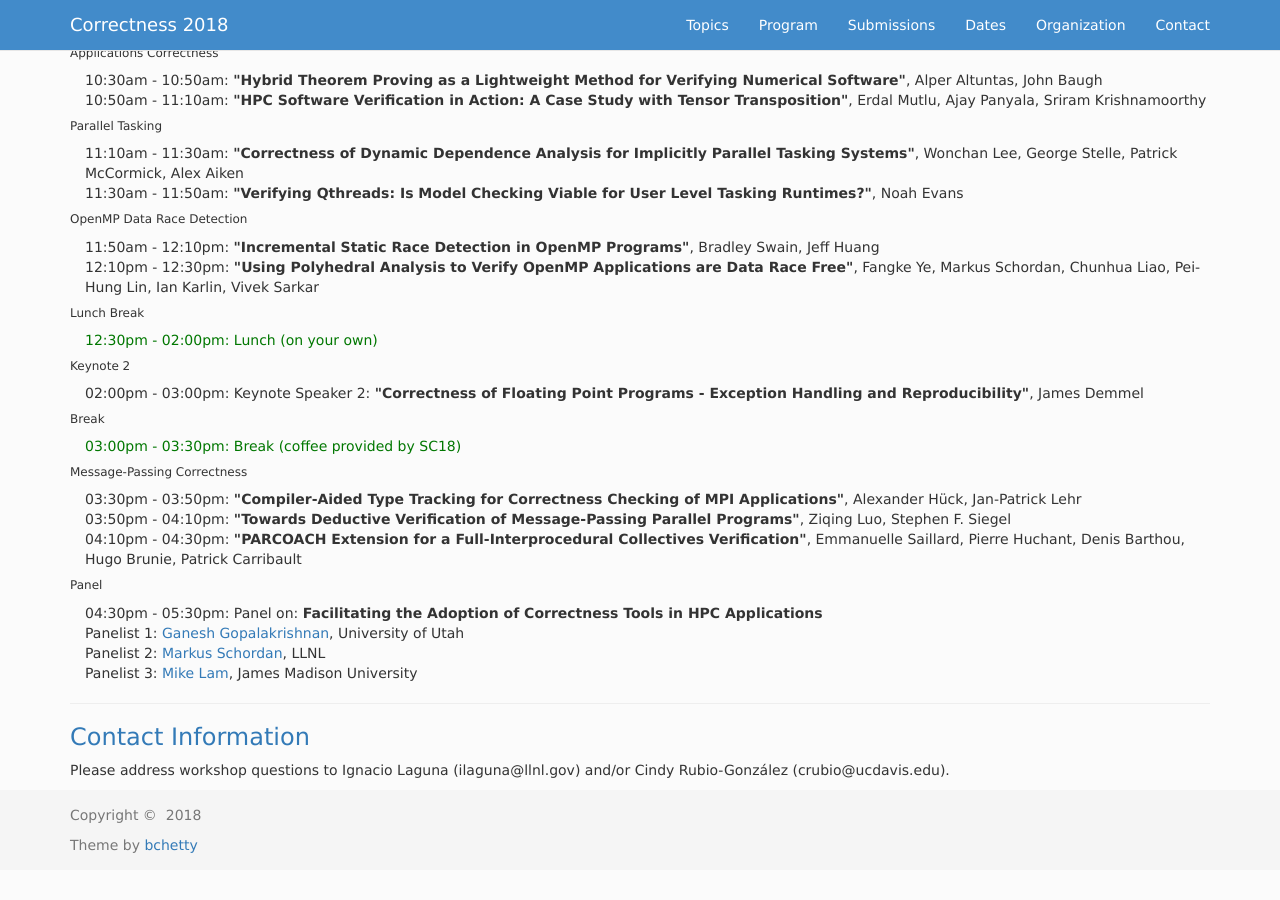
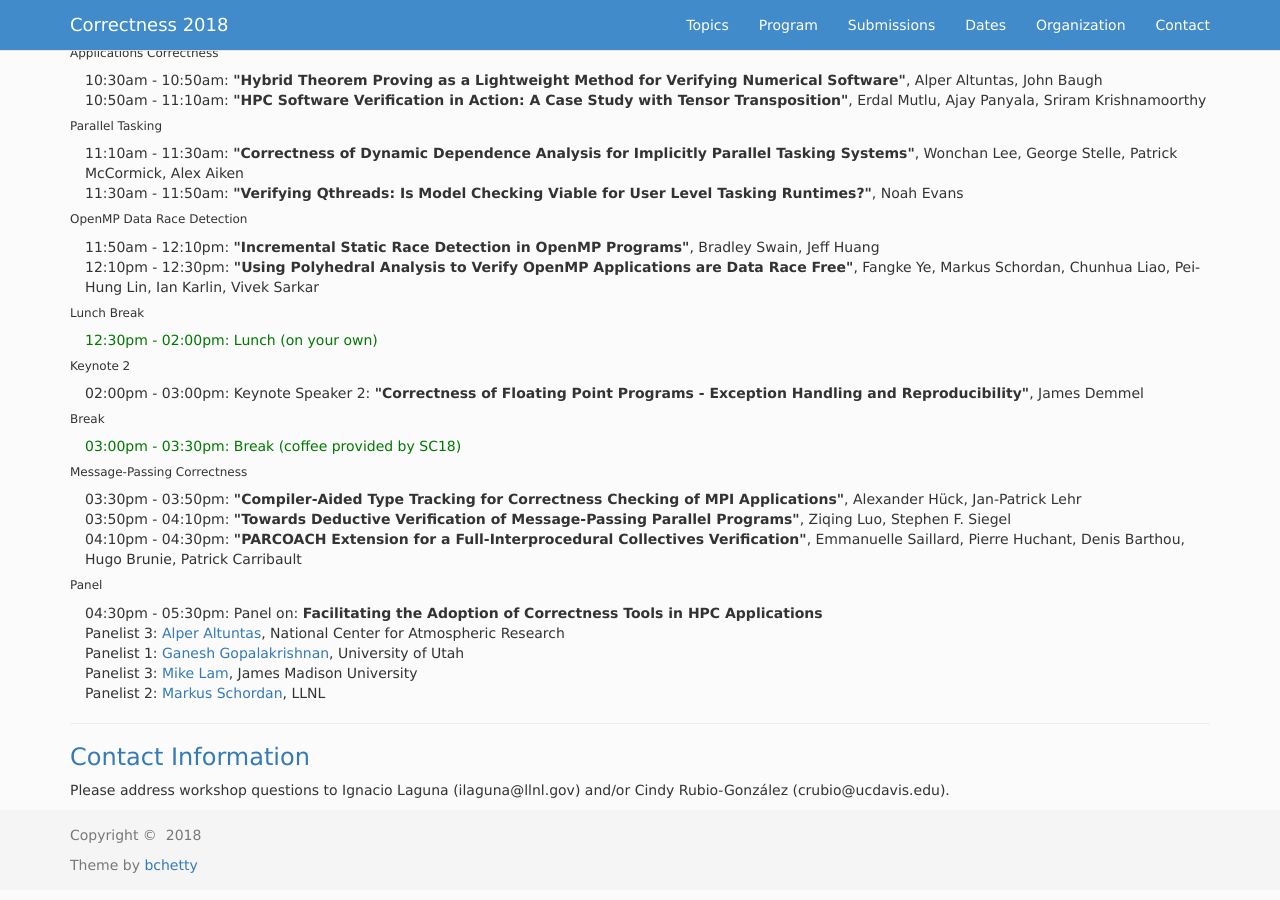
Before and after one commit to correctness-workshop/2018, a Jekyll site: the page built from index.md, in a window 1280 px wide and 900 px high, scrolled down 4424 px. Built offline with Jekyll 4.4.1, drawn with Linux system fonts in a browser that asks for light colours; nearby versions of some CDN libraries; the list of posts is cut into pages by our own code.

Commit message:
Added panelist

```diff
--- a/index.md
+++ b/index.md
@@ -302,9 +302,10 @@ linear algebra libraries.
 ###### Panel
 <table>
 <tr><td width="15">  </td> <td>04:30pm - 05:30pm:  Panel on: <b>Facilitating the Adoption of Correctness Tools in HPC Applications</b></td> </tr>
+<tr><td width="15">  </td> <td>Panelist 3: <a href="https://staff.ucar.edu/users/altuntas">Alper Altuntas</a>, National Center for Atmospheric Research </td> </tr>
 <tr><td width="15">  </td> <td>Panelist 1: <a href="https://www.cs.utah.edu/~ganesh/">Ganesh Gopalakrishnan</a>, University of Utah </td> </tr>
+<tr><td width="15">  </td> <td>Panelist 3: <a href="https://w3.cs.jmu.edu/lam2mo/">Mike Lam</a>, James Madison University </td> </tr>
 <tr><td width="15">  </td> <td>Panelist 2: <a href="https://people.llnl.gov/schordan1">Markus Schordan</a>, LLNL </td> </tr>
-<tr><td width="15">  </td> <td>Panelist 3: <a href="https://w3.cs.jmu.edu/lam2mo/">Mike Lam</a>, James Madison University </td> </tr>
 </table>
 
 
```
